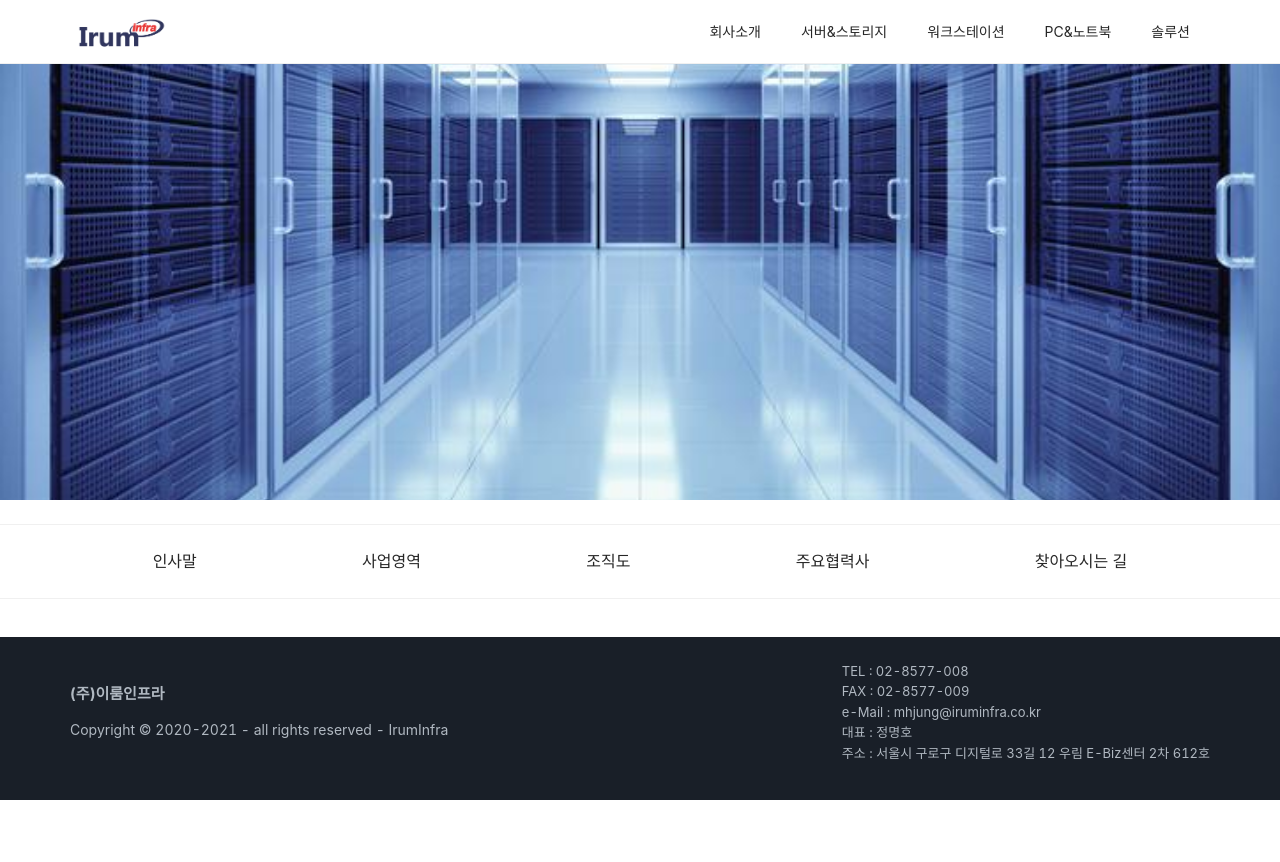
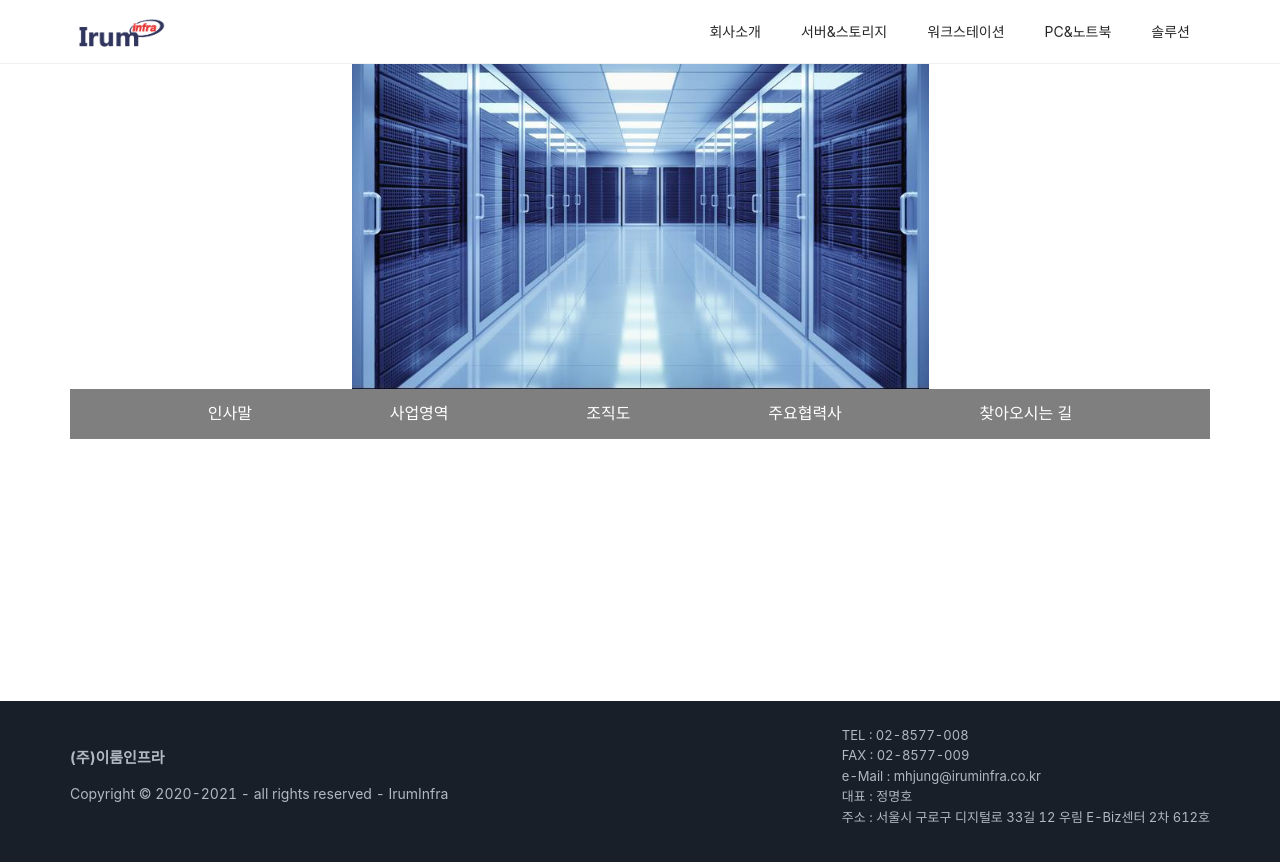
Before and after one commit to younghun1124/IrumInfraWeb, a React (Create React App) app: page /introduction in a window 1280 px wide. Before the commit the page ends 800 px from the top, so only its background shows below. Built offline with nearby package versions, Linux system fonts and the light colour scheme.

Commit message:
헤더 네비게이션만큼 내림

```diff
--- a/src/App.js
+++ b/src/App.js
@@ -36,6 +36,7 @@ function App() {
                         display: flex;
                         flex-direction: column;
                         height: 100vh;
+                        margin-top: 64px;
                     `}
                 >
                     <Content
--- a/src/components/ModelList.js
+++ b/src/components/ModelList.js
@@ -31,8 +31,7 @@ const ModelList = ({ jsonFileName }) => {
                                         rel='noreferrer'
                                         href={model.dataSheet}
                                     >
-                                        <BarChartOutlined />
-                                        DataSheet
+                                        <BarChartOutlined /> DataSheet
                                     </A>
                                 )}
                                 {model.guide && (
@@ -41,8 +40,7 @@ const ModelList = ({ jsonFileName }) => {
                                         rel='noreferrer'
                                         href={model.guide}
                                     >
-                                        <FileTextOutlined />
-                                        guide
+                                        <FileTextOutlined /> guide
                                     </A>
                                 )}
                             </LinkDiv>
--- a/src/pages/Intro.js
+++ b/src/pages/Intro.js
@@ -2,18 +2,20 @@ import React, { useState } from 'react';
 import styled from '@emotion/styled';
 import Fade from 'react-reveal/Fade';
 import { Routes, Route, NavLink } from 'react-router-dom';
-import { Typography, Divider } from 'antd';
+import { Typography } from 'antd';
 import BusinessArea from '../components/BusinessArea';
 import Partners from '../components/Partners';
 import { InnerContainer } from '../styles/CustomStyled';
-import { SubNav } from '../styles/CustomStyled';
+import { SubNav, HeadThumbnail } from '../styles/CustomStyled';
 
 const { Title, Paragraph } = Typography;
 const Intro = () => {
     return (
         <>
-            <MainImg />
-            <Divider />
+            <InnerContainer>
+                <HeadThumbnail src='/Intro/serverRoom.jpg' />
+            </InnerContainer>
+
             <InnerContainer>
                 <SubNav>
                     <NavLink to='welcome'>인사말</NavLink>
@@ -23,7 +25,7 @@ const Intro = () => {
                     <NavLink to='location'>찾아오시는 길</NavLink>
                 </SubNav>
             </InnerContainer>
-            <Divider />
+
             <InnerContainer>
                 <Routes>
                     <Route path='welcome' element={<Welcome />} />
--- a/src/pages/ServerAndStorage.js
+++ b/src/pages/ServerAndStorage.js
@@ -1,9 +1,10 @@
 import React from 'react';
-import { Routes, Route } from 'react-router-dom';
+import { Routes, Route, NavLink } from 'react-router-dom';
 import { Typography } from 'antd';
 import { InnerContainer } from '../styles/CustomStyled';
 import ModelList from '../components/ModelList';
 import { HeadThumbnail } from '../styles/CustomStyled';
+import { SubNav } from '../styles/CustomStyled';
 
 const { Title, Text, Paragraph } = Typography;
 const Hardware = () => {
@@ -11,29 +12,35 @@ const Hardware = () => {
         <>
             <Routes>
                 <Route
-                    path='/server'
+                    path='server'
                     element={
                         <HeadThumbnail src='http://www.iruminfra.co.kr/irum/top/server.jpg' />
                     }
                 />
                 <Route
-                    path='/storage'
+                    path='storage'
                     element={
                         <HeadThumbnail src='http://www.iruminfra.co.kr/irum/top/de.webp' />
                     }
                 />
             </Routes>
             <InnerContainer>
+                <SubNav>
+                    <NavLink to='server'>서버</NavLink>
+                    <NavLink to='storage'>스토리지</NavLink>
+                </SubNav>
+            </InnerContainer>
+            <InnerContainer>
                 <div style={{ width: '100%', padding: '2rem' }}>
                     <Routes>
                         <Route
-                            path='/server'
+                            path='server'
                             element={
                                 <ModelList jsonFileName={'serverList.json'} />
                             }
                         />
                         <Route
-                            path='/storage'
+                            path='storage'
                             element={
                                 <ModelList jsonFileName={'Storage.json'} />
                             }
--- a/src/styles/CustomStyled.js
+++ b/src/styles/CustomStyled.js
@@ -15,18 +15,24 @@ export function HeadThumbnail({ src }) {
         justify-content: center;
         align-items: center;
         width: 100%;
-        height: 700px;
+        height: 325px;
         background-image: url(${src});
         background-position: center;
         background-repeat: no-repeat;
-        background-size: cover;
+        background-size: contain;
         font-size: 6rem;
     `;
     return <Div></Div>;
 }
 
 export const SubNav = styled.div`
+    color: white;
+    /* position: relative; */
+    bottom: 50px;
+    height: 50px;
+    background-color: rgb(0, 0, 0, 0.5);
+    align-items: center;
     display: flex;
     width: 100%;
-    justify-content: space-around;
+    justify-content: space-evenly;
 `;
```
